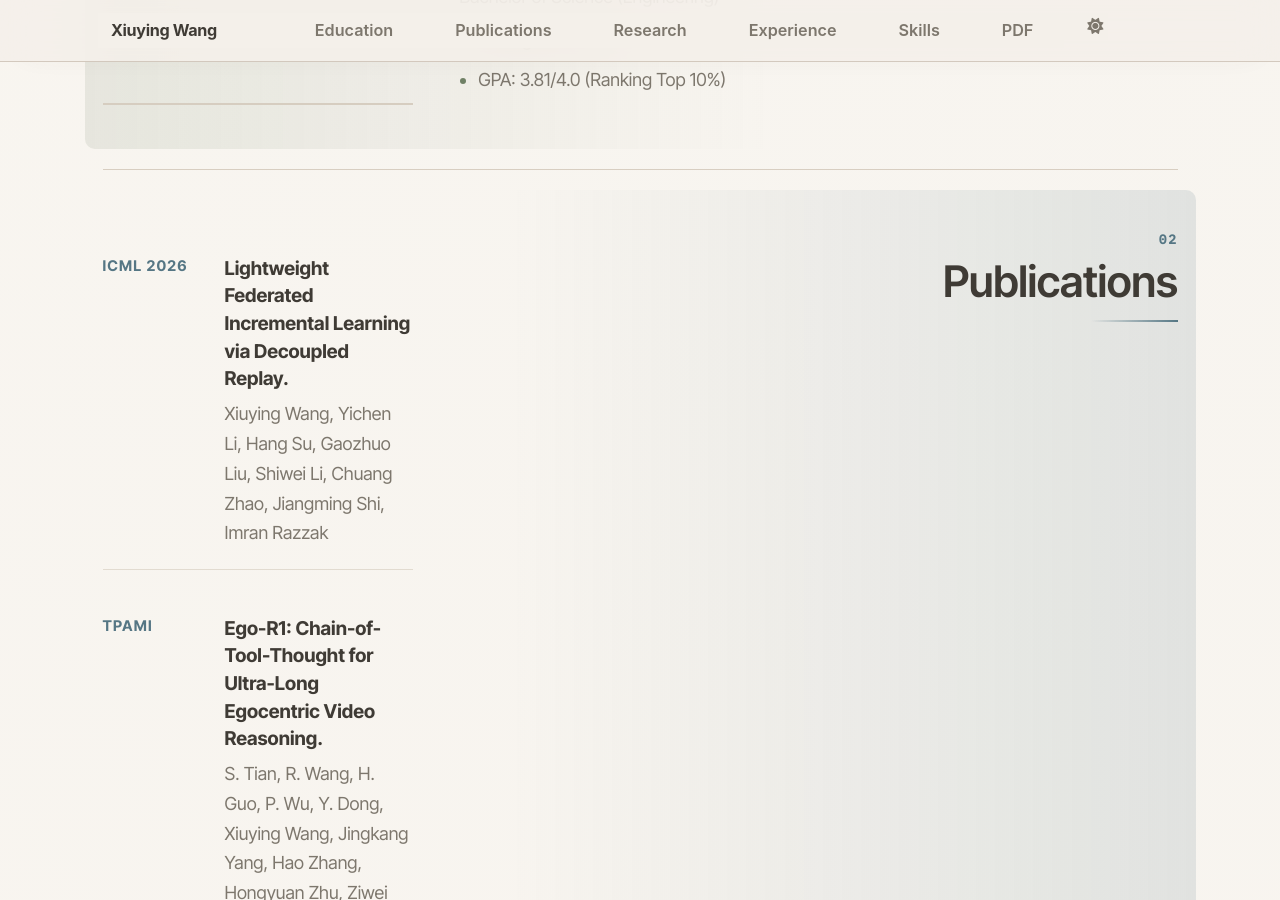
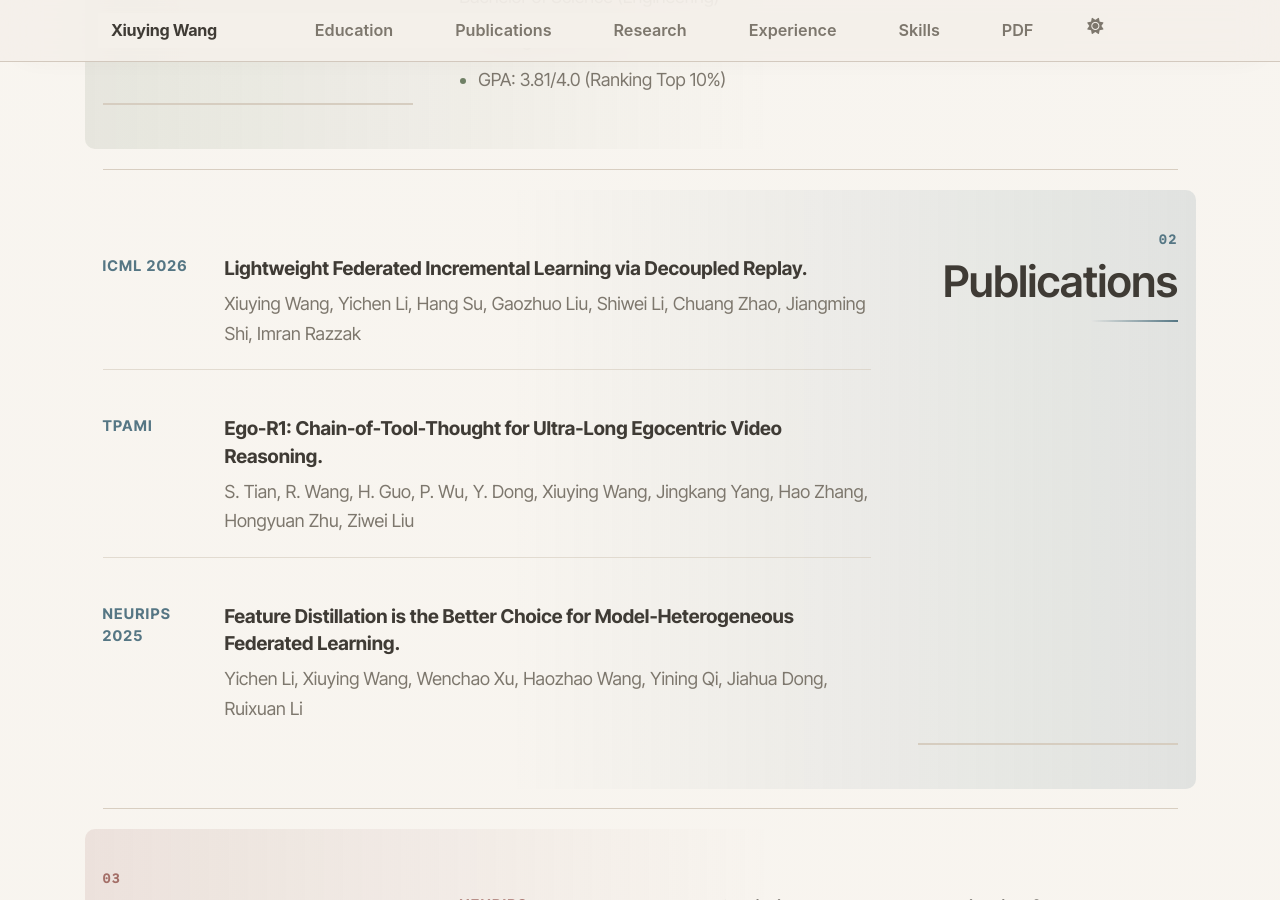
Before and after one commit to Leowang980/Leowang980.github.io, a Jekyll site: the page built from _pages/about.md, in a window 1280 px wide and 900 px high, scrolled down 1188 px. Built offline with Jekyll 4.4.1, drawn with Linux system fonts in a browser that asks for light colours.

Commit message:
Update stylesheet version to 9 and add new grid layout for odd CV sections to enhance visual structure and responsiveness.

```diff
--- a/_includes/head.html
+++ b/_includes/head.html
@@ -16,6 +16,6 @@
 </script>
 
 <!-- For all browsers -->
-<link rel="stylesheet" href="{{ site.baseurl }}/assets/css/main.css?v=morandi-20260520-8">
+<link rel="stylesheet" href="{{ site.baseurl }}/assets/css/main.css?v=morandi-20260520-9">
 
 <meta http-equiv="cleartype" content="on">
--- a/_sass/custom/_glass.scss
+++ b/_sass/custom/_glass.scss
@@ -365,6 +365,10 @@ body {
   background: linear-gradient(270deg, var(--section-wash), transparent 62%);
 }
 
+.cv-section:nth-of-type(odd) {
+  grid-template-columns: minmax(0, 1fr) minmax(180px, 260px);
+}
+
 .cv-section:nth-of-type(odd) .cv-section__title {
   grid-column: 2;
   text-align: right;
```
